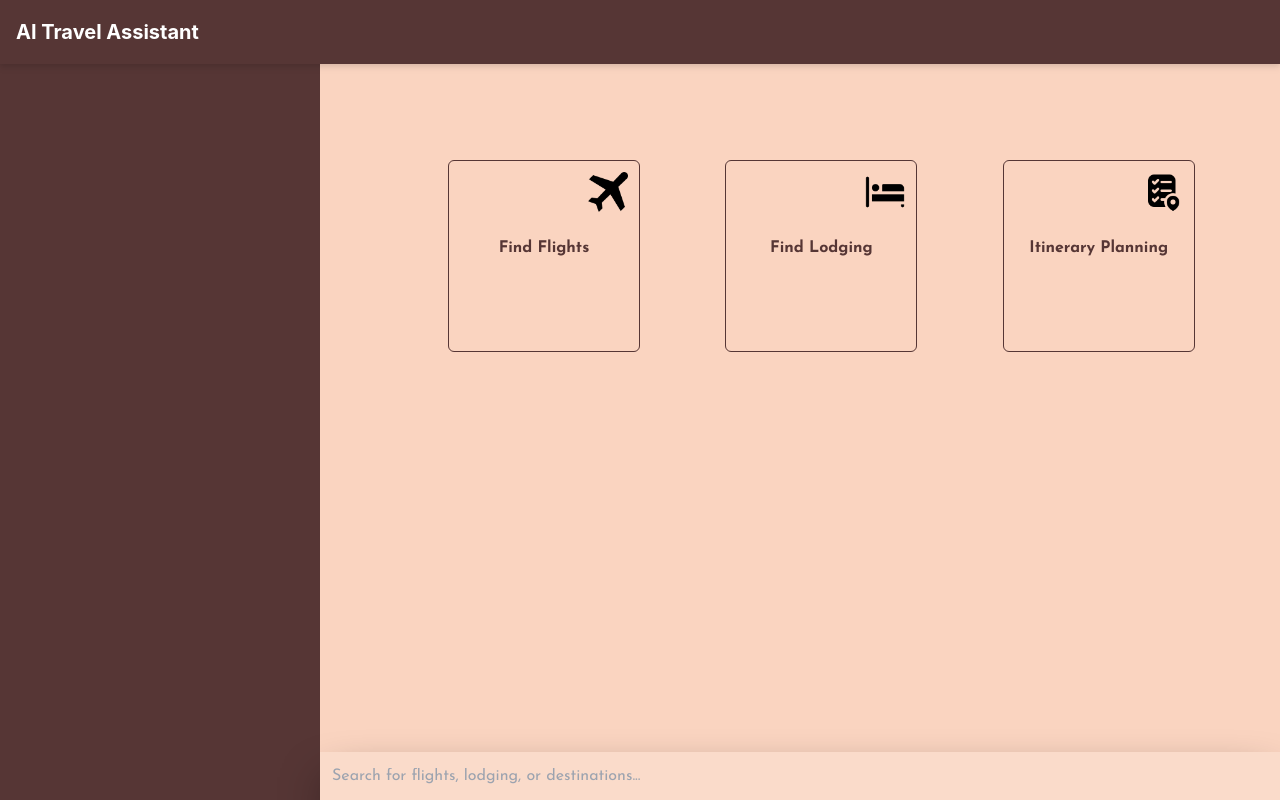
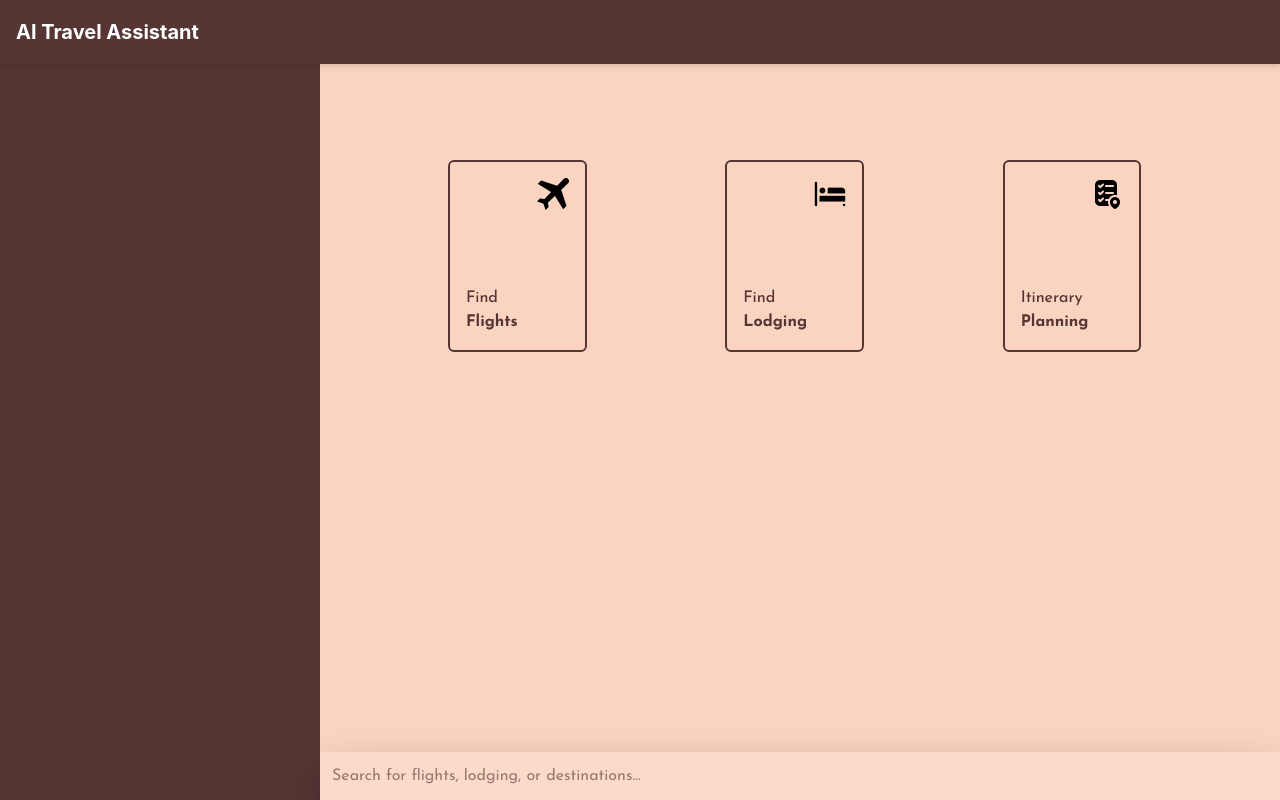
Before and after one commit to AndrewAMesa/TravelAI, a React (Create React App) app in the folder Frontend/frontend/: page / in a window 1280 px wide. Built offline with nearby package versions, Linux system fonts and the light colour scheme; some icons are missing.

Commit message:
Edited action button and input styling

```diff
--- a/Frontend/frontend/src/Components/ActionButton.js
+++ b/Frontend/frontend/src/Components/ActionButton.js
@@ -2,10 +2,15 @@
 import React from 'react';
 
 const ActionButton = ({ label, icon, bgColor }) => {
+  const [firstWord, secondWord] = label.split(" ");
   return (
-    <div className={`h-48 w-48 flex flex-col items-center justify-center p-5 ${bgColor} text-[#563635] border border-[#563635] rounded-md hover:opacity-90 cursor-pointer`}>
-      <img src={icon} alt={label} className="right-2 h-10 w-10 ml-32 mb-6"/>
-      <p className="mb-20 font-bold">{label}</p>
+    <div className={`h-48 w-2/4 flex flex-col items-center justify-center p-4 ${bgColor} text-[#563635] border border-[#563635] border-2 rounded-md hover:opacity-90 cursor-pointer`}>
+      <img src={icon} alt={label} className="h-8 w-8 mb-auto ml-auto"/>
+      <div className="w-full text-left"> {/* Added a div to wrap the text */}
+        <p className="font-medium whitespace-pre-line">
+        {firstWord} <span className="font-bold">{secondWord}</span>
+        </p>
+      </div>
     </div>
   );
 };
--- a/Frontend/frontend/src/Components/Home.js
+++ b/Frontend/frontend/src/Components/Home.js
@@ -22,9 +22,9 @@ const Home = () => {
             <div className="w-3/4 flex flex-col bg-[#fad4c0] h-full">
               {/* Action Buttons Section */}
               <div className="grid grid-cols-3 ml-32 mb-1 mt-24 font-josefin">
-                <ActionButton label="Find Flights" icon={flightIcon} />
-                <ActionButton label="Find Lodging" icon={lodgingIcon} />
-                <ActionButton label="Itinerary Planning" icon={itineraryIcon} />
+                <ActionButton label= {"Find \nFlights"} icon={flightIcon} />
+                <ActionButton label= {"Find \nLodging"} icon={lodgingIcon} />
+                <ActionButton label= {"Itinerary \nPlanning"} icon={itineraryIcon} />
               </div>
 
               {/* Search Bar Section (placed at the bottom) */}
@@ -32,7 +32,7 @@ const Home = () => {
                 <input
                   type="text"
                   placeholder="Search for flights, lodging, or destinations..."
-                  className="p-3 bg-[#fadbca] w-full shadow-2xl shadow-black font-josefin text-[#563635]"
+                  className="p-3 bg-[#fadbca] w-full shadow-2xl shadow-black font-josefin text-[#563635] placeholder:text-[#563635] placeholder:text-opacity-60"
                 />
               </div>
             </div>
```
